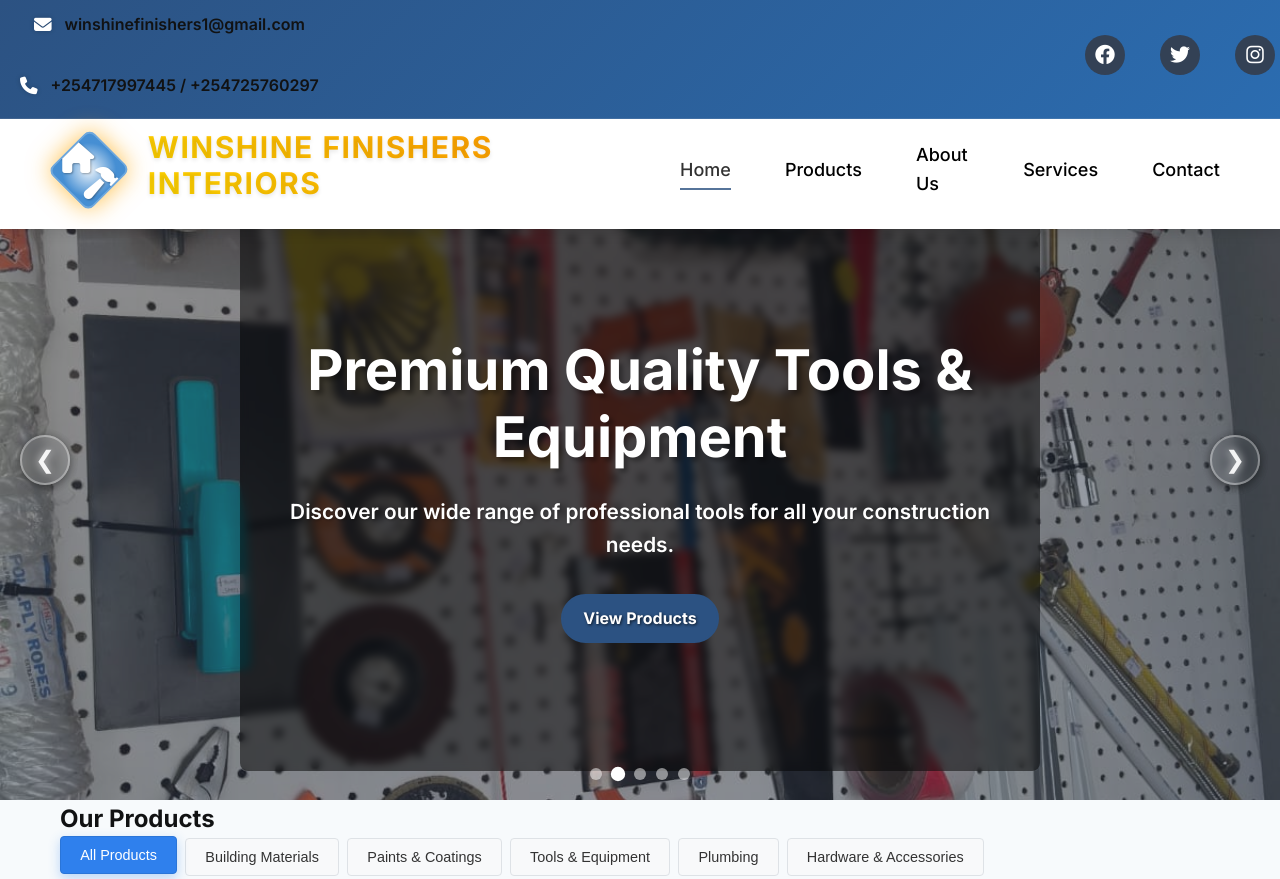
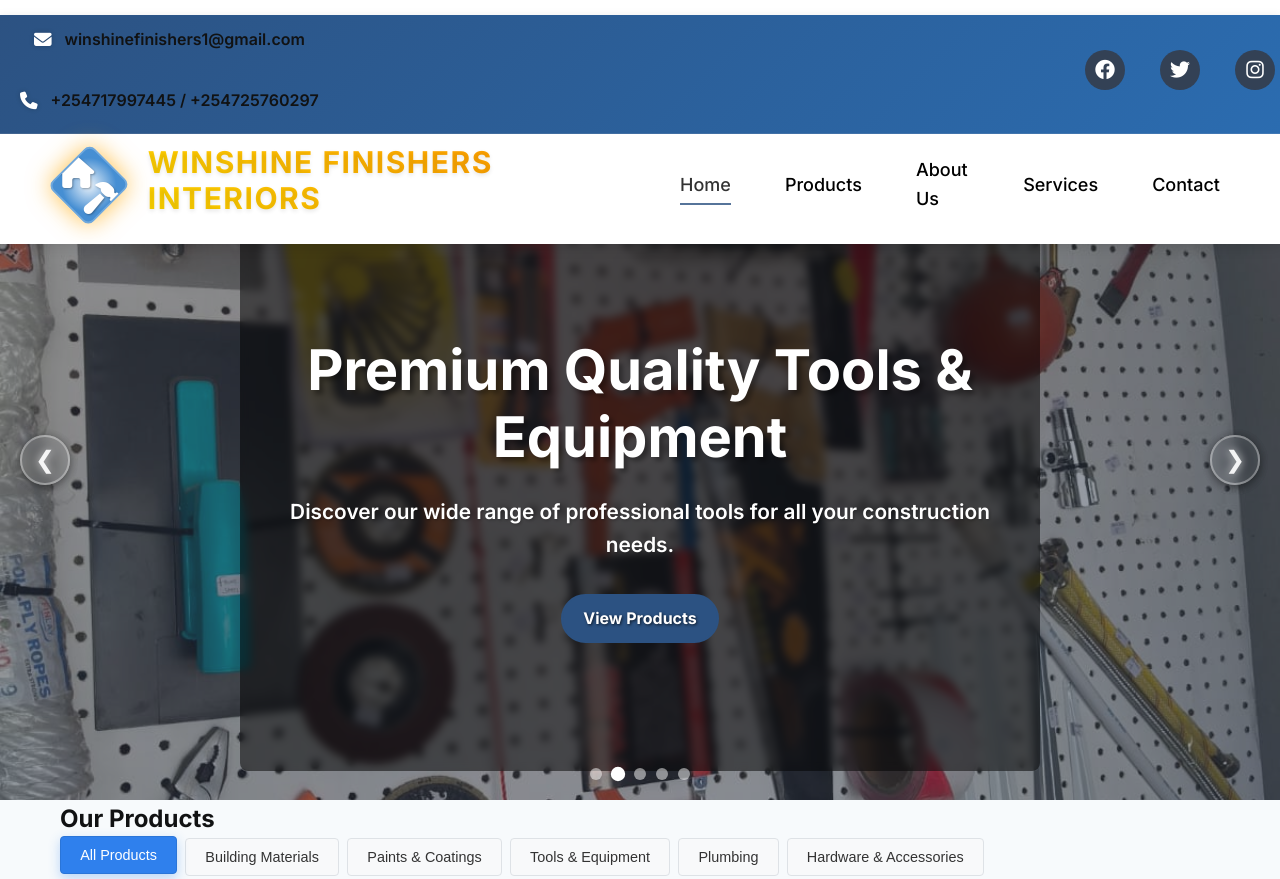
Before and after one commit to Njoki-Roseline/Winshine-finishers, a plain HTML site: page index.html in a window 1280 px wide. Shown: the top 879 px of the page. Drawn offline with nearby package versions, Linux system fonts and the light colour scheme.

Commit message:
header padding

```diff
--- a/styles.css
+++ b/styles.css
@@ -1,7 +1,7 @@
 /* Global Styles */
 /* Remove default margin and padding from the top bar */
 .main-header {
-    padding-top: 0 !important;
+    padding-top: 15px !important;
 }
 
 .top-bar {
```
